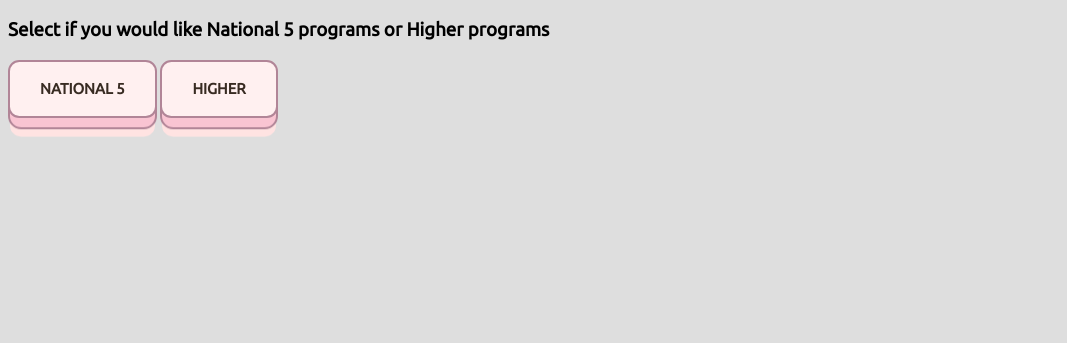
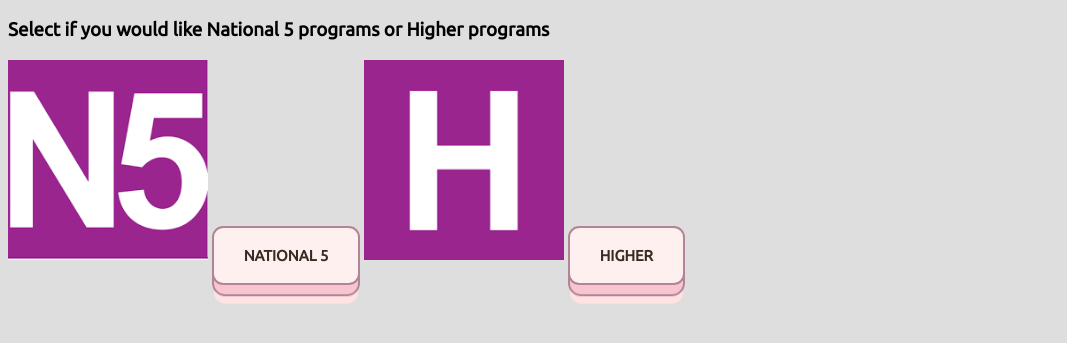
Before and after one commit to LeoDonnelly/Python-Help-Website, a plain HTML site: page index.html in a window 1280 px wide. Shown: the part 61-404 px from the top of the page, without its empty margins (0-1067 px from the left). Drawn offline with Linux system fonts and the light colour scheme.

Commit message:
Adding buttons and links to national and higher pages

```diff
--- a/index.html
+++ b/index.html
@@ -17,9 +17,14 @@
 
 	<h3>Select if you would like National 5 programs or Higher programs</h3>
 
-	<button class="learn-more">National 5</button>
+	<img src="Media/Images/National 5.png" alt="Girl in a jacket" style="width:200px;height:200px;">
 
-	<button class="learn-more">Higher</button>
+	<a href="National5/nationalhome.html"><button class="learn-more" >National 5</button></a>
+
+	<img src="Media/Images/Higher.png" alt="Girl in a jacket" style="width:200px;height:200px;">
+
+
+	<a href="Higher/higherhome.html"><button class="learn-more" href="Higher/higherhome.html">Higher</button></a>
 
 
 
```
Also changed, not shown: Higher/higherhome.html (added, +11 -0 lines), National5/nationalhome.html (added, +11 -0 lines), National5/additionalhelp.html (renamed from National 5/additionalhelp.html), National5/adv.html (renamed from National 5/adv.html), National5/basic.html (renamed from National 5/basic.html), National5/chalage.html (renamed from National 5/chalage.html), National5/inter.html (renamed from National 5/inter.html), 1 other file.
